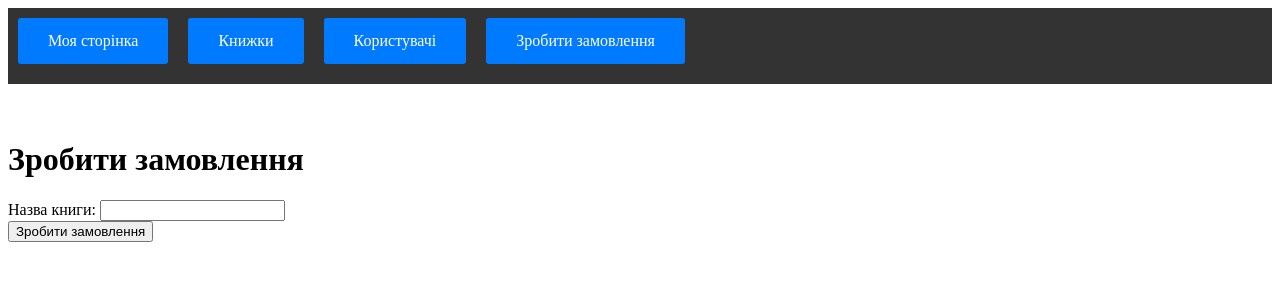
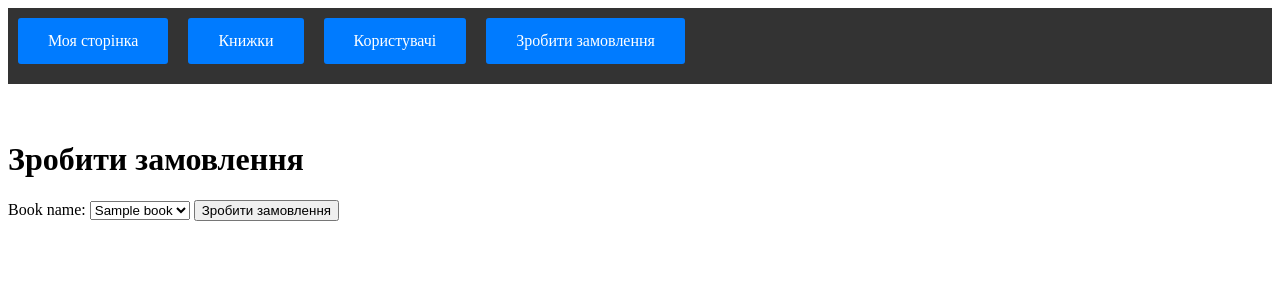
Before and after one commit to Danemm99/Library, a Django app: page /home/make_order/ in a window 1280 px wide. Shown: the top 300 px of the page. Run offline with Django 4.2, Linux system fonts and the light colour scheme; tables that the repository leaves empty hold one stand-in row (values such as "Sample post").

Commit message:
add order form

```diff
--- a/library/authentication/templates/user_order/user_order.html
+++ b/library/authentication/templates/user_order/user_order.html
@@ -14,9 +14,7 @@
         {% if error %}
             <p style="color: red;">{{ error }}</p>
         {% endif %}
-            <label>Назва книги:
-                <input type="text" name="name" required>
-            </label><br>
+        {{ form }}
         <input type="submit" value="Зробити замовлення">
     </form>
 </body>
--- /dev/null
+++ b/library/order/forms.py
@@ -0,0 +1,6 @@
+from django import forms
+from book.models import Book
+
+book_names = [(i.id, i.name) for i in Book.objects.all()]
+class OrderForm(forms.Form):
+    book_name = forms.ChoiceField(choices=book_names)
--- a/library/order/views.py
+++ b/library/order/views.py
@@ -7,20 +7,20 @@ from authentication.models import CustomUser
 from django.http import HttpResponse
 from book.models import Book
 from order.models import Order
-
+from .forms import *
 from datetime import datetime, timedelta
 def make_order(request):
     if request.method == 'POST':
-        name_of_book = request.POST['name']
-
-        if not Book.objects.filter(name=name_of_book).exists():
+        form = OrderForm(request.POST)
+        book_id = request.POST['book_name']
+        if not Book.objects.filter(id=book_id).exists():
             return render(request, 'user_order/user_order.html', {'error': 'Такої книги немає у наявності.'})
 
         user_id = request.session.get('user_id')
-        book_id = Book.get_by_name(name_of_book).id
+        book_id = book_id
 
         if Order.objects.filter(book_id=book_id, user_id=user_id).exists():
-            return render(request, 'user_order/user_order.html', {'error': 'Таке замовлення вже існує.'})
+            return render(request, 'user_order/user_order.html', {'error': 'Таке замовлення вже існує.','form':form})
 
         # Створення користувача
         current_datetime = datetime.now()
@@ -29,7 +29,7 @@ def make_order(request):
 
         redirect('make_order')
 
-    return render(request, 'user_order/user_order.html')
+    return render(request, 'user_order/user_order.html', {'form': OrderForm()})
 
 
 def show_orders(request):
```
